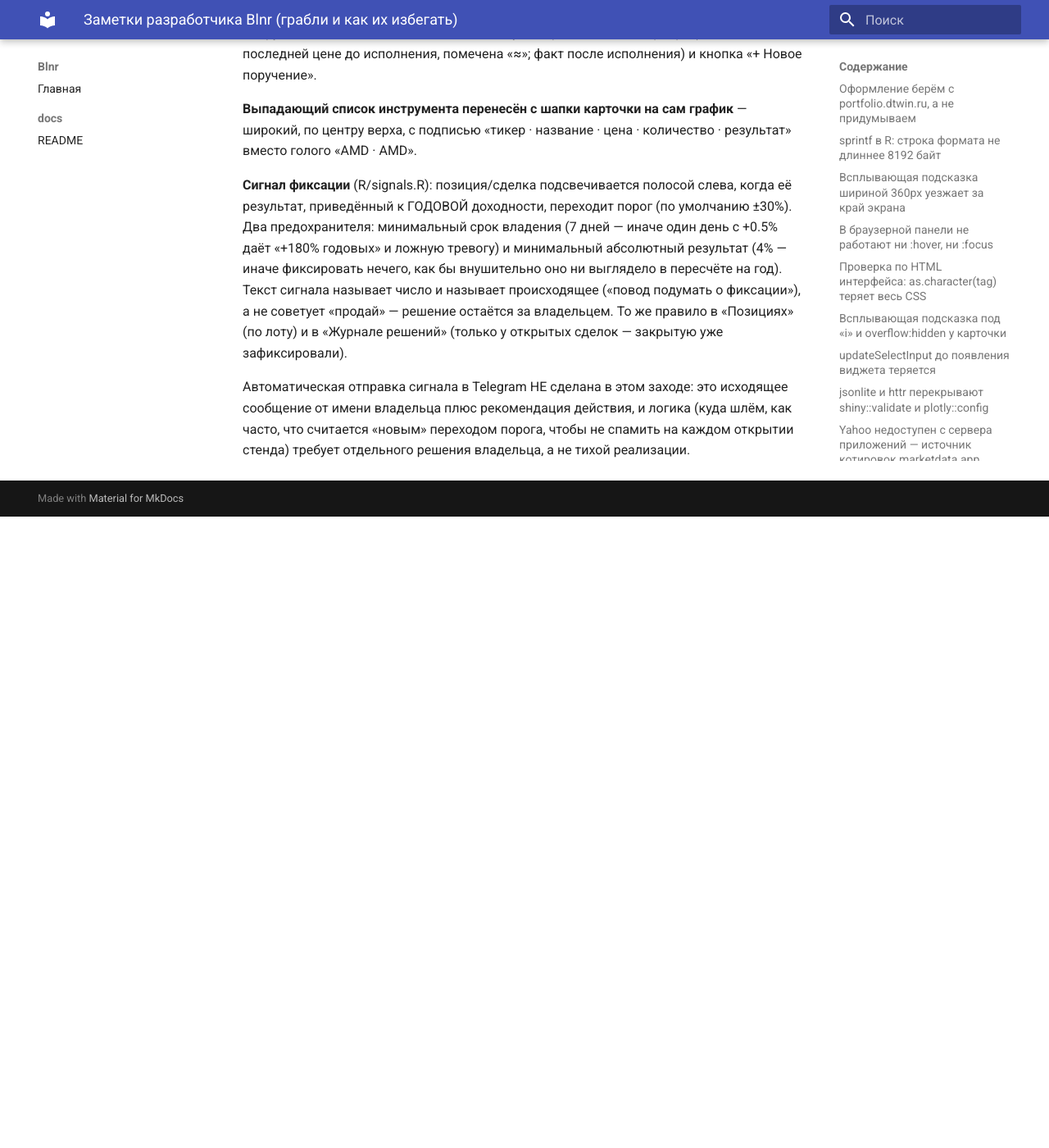
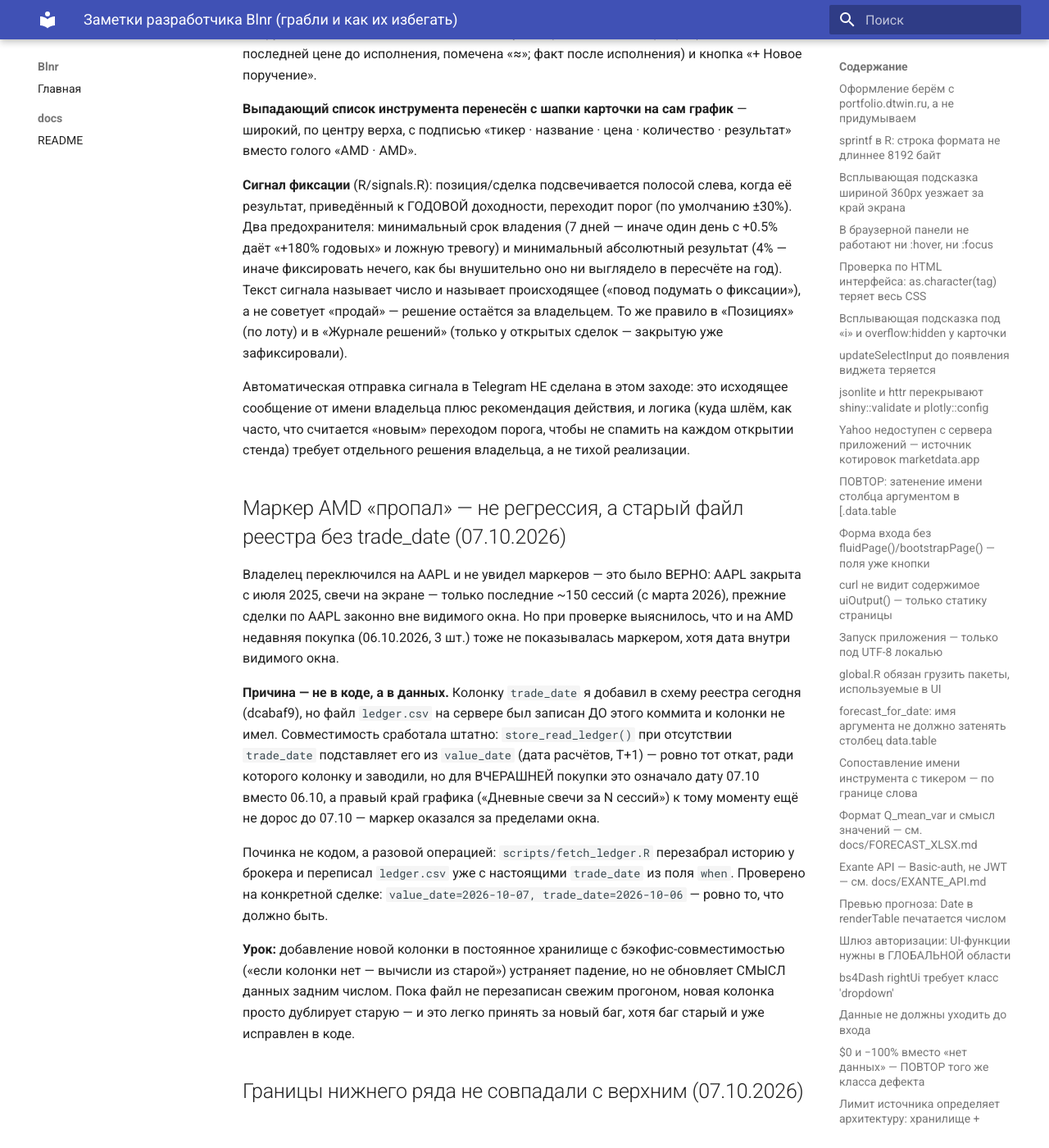
Before and after one commit to sgum/Blnr, an MkDocs documentation site: the page built from docs/dev.md, in a window 1280 px wide and 1400 px high, scrolled down 34178 px. Shown: the whole window at 82% size. Built offline with MkDocs 1.6.1 and Material for MkDocs 9.7.7, drawn with Linux system fonts in a browser that asks for light colours; before the commit the page ends 34808 px from its top, so only the background shows below that; some of the changed text lies outside the part shown.

Commit message:
fix(ui): нижний ряд выровнен по колонкам верхнего; разбор пропавшего маркера AMD
Зеркало правки из 311.blnr.

Co-Authored-By: Claude Sonnet 5 <noreply@anthropic.com>

```diff
--- a/docs/dev.md
+++ b/docs/dev.md
@@ -1401,3 +1401,53 @@ if (nrow(st) > 0) return(utils::tail(st, days))   # даже при online = TRU
 (куда шлём, как часто, что считается «новым» переходом порога, чтобы не
 спамить на каждом открытии стенда) требует отдельного решения владельца, а не
 тихой реализации.
+
+
+## Маркер AMD «пропал» — не регрессия, а старый файл реестра без trade_date (07.10.2026)
+
+Владелец переключился на AAPL и не увидел маркеров — это было ВЕРНО: AAPL
+закрыта с июля 2025, свечи на экране — только последние ~150 сессий (с марта
+2026), прежние сделки по AAPL законно вне видимого окна. Но при проверке
+выяснилось, что и на AMD недавняя покупка (06.10.2026, 3 шт.) тоже не
+показывалась маркером, хотя дата внутри видимого окна.
+
+**Причина — не в коде, а в данных.** Колонку `trade_date` я добавил в схему
+реестра сегодня (dcabaf9), но файл `ledger.csv` на сервере был записан ДО
+этого коммита и колонки не имел. Совместимость сработала штатно:
+`store_read_ledger()` при отсутствии `trade_date` подставляет его из
+`value_date` (дата расчётов, T+1) — ровно тот откат, ради которого колонку и
+заводили, но для ВЧЕРАШНЕЙ покупки это означало дату 07.10 вместо 06.10, а
+правый край графика («Дневные свечи за N сессий») к тому моменту ещё не
+дорос до 07.10 — маркер оказался за пределами окна.
+
+Починка не кодом, а разовой операцией: `scripts/fetch_ledger.R` перезабрал
+историю у брокера и переписал `ledger.csv` уже с настоящими `trade_date` из
+поля `when`. Проверено на конкретной сделке: `value_date=2026-10-07,
+trade_date=2026-10-06` — ровно то, что должно быть.
+
+**Урок:** добавление новой колонки в постоянное хранилище с
+бэкофис-совместимостью («если колонки нет — вычисли из старой») устраняет
+падение, но не обновляет СМЫСЛ данных задним числом. Пока файл не
+перезаписан свежим прогоном, новая колонка просто дублирует старую — и это
+легко принять за новый баг, хотя баг старый и уже исправлен в коде.
+
+## Границы нижнего ряда не совпадали с верхним (07.10.2026)
+
+«Позиции»/«График инструмента» (верхний ряд) делят ширину как 1.12fr/1fr;
+«Динамика счёта»/«Результат против модели» (нижний) делили её как `auto-fit,
+1fr` — равными долями. Разные пропорции → границы между левой и правой
+колонкой не совпадали по вертикали, и два ряда читались как собранные из
+разных сеток.
+
+Нижний ряд переведён на ТУ ЖЕ пропорцию, что верхний
+(`minmax(0,1.12fr) minmax(360px,1fr)`). Когда в ряду только одна панель (вторая
+серия пуста), server.R явно растягивает её на всю ширину
+(`grid-column:1/-1`) — иначе при фиксированной двухколоночной сетке и одном
+элементе вторая колонка осталась бы пустой справа. На узком экране (≤1180px),
+где верхний ряд складывается в одну колонку, нижний получил тот же откат —
+иначе он держал бы минимум 360px на колонку и вылезал горизонтальной
+прокруткой, которой нет у верхнего ряда.
+
+Проверено измерением (`getBoundingClientRect`), не на глаз: левые и правые
+края обеих пар совпали попиксельно (`[12, 891]` / `[883, 1668]` у обоих
+рядов).
```
Also changed, not shown: 2 other files.
